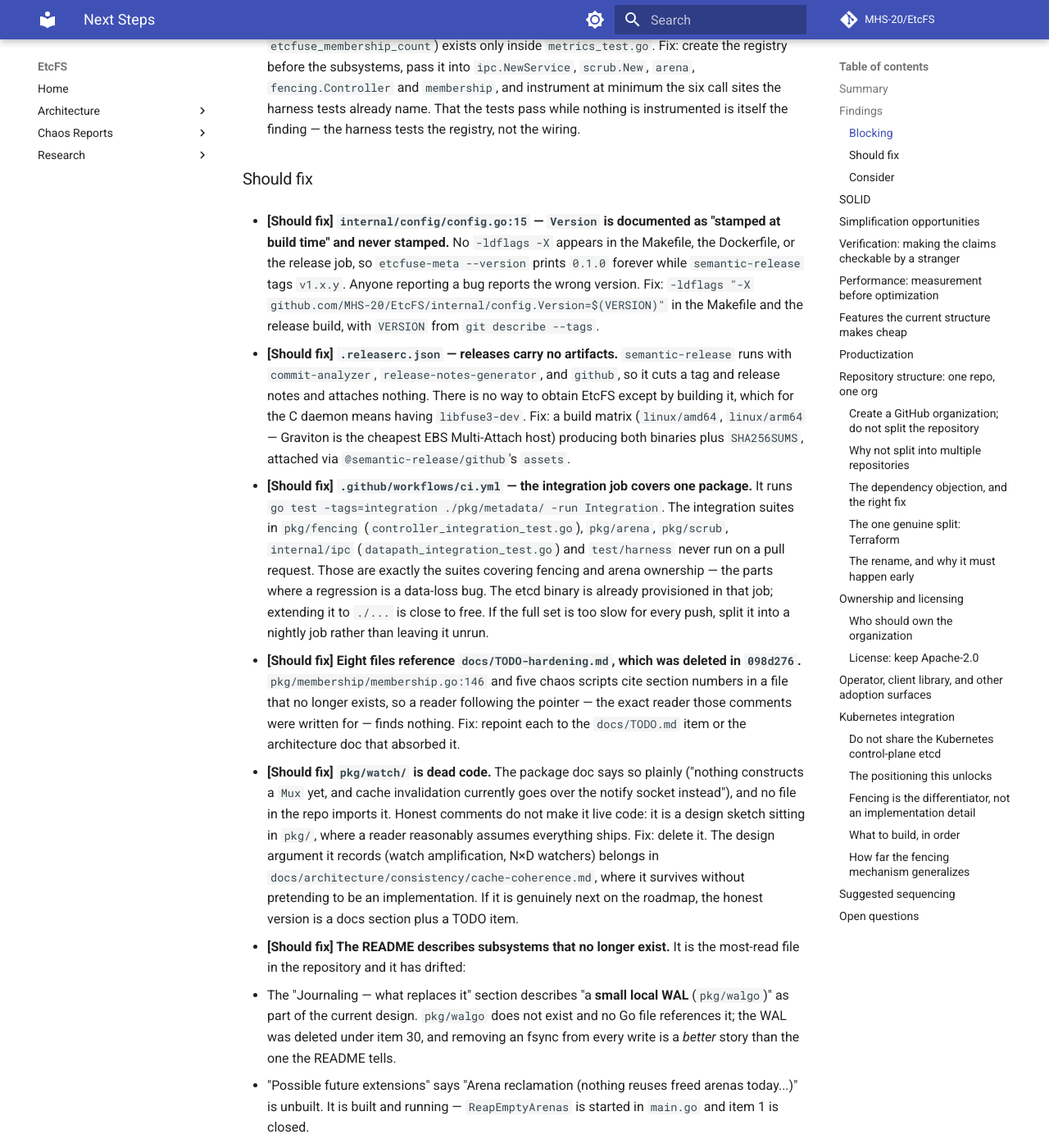
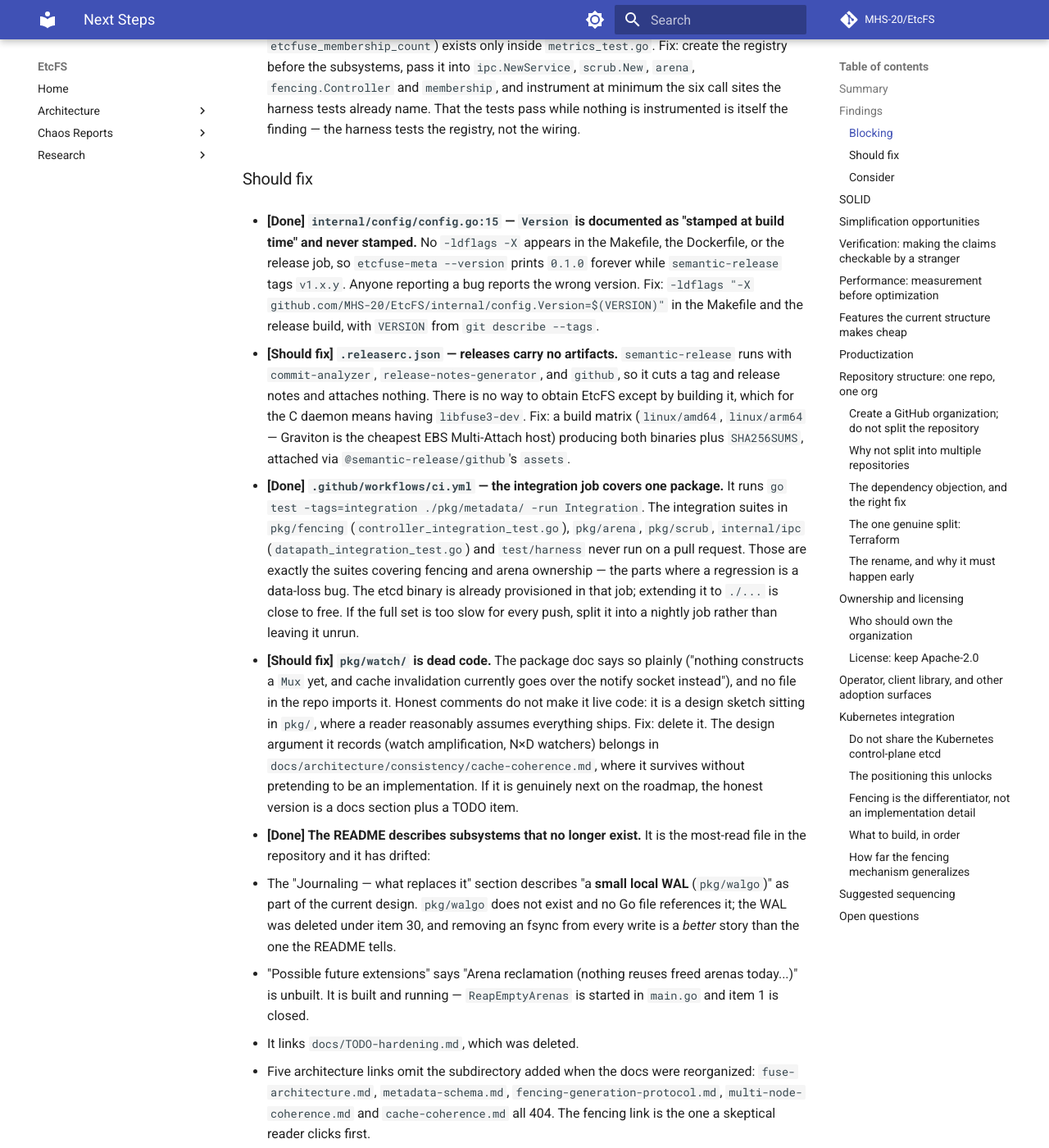
Before and after one commit to MHS-20/EtcFS, an MkDocs documentation site: the page built from docs/NEXT_STEPS.md, in a window 1280 px wide and 1400 px high, scrolled down 1136 px. Shown: the whole window at 82% size. Built offline with MkDocs 1.6.1 and Material for MkDocs 9.7.7, drawn with Linux system fonts in a browser that asks for light colours; comment, search, counter and statistics services are not loaded; some of the changed text lies outside the part shown.

Commit message:
build(ci): stamped the version at build time and ran the full integration suite with coverage

```diff
--- a/docs/NEXT_STEPS.md
+++ b/docs/NEXT_STEPS.md
@@ -55,7 +55,7 @@ Ordered by severity.
 
 ### Should fix
 
-- **[Should fix] `internal/config/config.go:15` — `Version` is documented as
+- **[Done] `internal/config/config.go:15` — `Version` is documented as
   "stamped at build time" and never stamped.** No `-ldflags -X` appears in the
   Makefile, the Dockerfile, or the release job, so `etcfuse-meta --version`
   prints `0.1.0` forever while `semantic-release` tags `v1.x.y`. Anyone
@@ -72,7 +72,7 @@ Ordered by severity.
   host) producing both binaries plus `SHA256SUMS`, attached via
   `@semantic-release/github`'s `assets`.
 
-- **[Should fix] `.github/workflows/ci.yml` — the integration job covers one
+- **[Done] `.github/workflows/ci.yml` — the integration job covers one
   package.** It runs `go test -tags=integration ./pkg/metadata/ -run
   Integration`. The integration suites in `pkg/fencing`
   (`controller_integration_test.go`), `pkg/arena`, `pkg/scrub`, `internal/ipc`
@@ -82,13 +82,6 @@ Ordered by severity.
   provisioned in that job; extending it to `./...` is close to free. If the
   full set is too slow for every push, split it into a nightly job rather than
   leaving it unrun.
-
-- **[Should fix] Eight files reference `docs/TODO-hardening.md`, which was
-  deleted in `098d276`.** `pkg/membership/membership.go:146` and five chaos
-  scripts cite section numbers in a file that no longer exists, so a reader
-  following the pointer — the exact reader those comments were written for —
-  finds nothing. Fix: repoint each to the `docs/TODO.md` item or the
-  architecture doc that absorbed it.
 
 - **[Should fix] `pkg/watch/` is dead code.** The package doc says so plainly
   ("nothing constructs a `Mux` yet, and cache invalidation currently goes over
@@ -100,7 +93,7 @@ Ordered by severity.
   pretending to be an implementation. If it is genuinely next on the roadmap,
   the honest version is a docs section plus a TODO item.
 
-- **[Should fix] The README describes subsystems that no longer exist.** It is
+- **[Done] The README describes subsystems that no longer exist.** It is
   the most-read file in the repository and it has drifted:
   - The "Journaling — what replaces it" section describes "a **small local
     WAL** (`pkg/walgo`)" as part of the current design. `pkg/walgo` does not
@@ -134,16 +127,16 @@ Ordered by severity.
 
 ### Consider
 
-- **[Consider] `.github/workflows/ci.yml` pins Go 1.22 while `go.mod` requires
+- **[Done] `.github/workflows/ci.yml` pins Go 1.22 while `go.mod` requires
   1.24.0.** CI is green because `GOTOOLCHAIN=auto` silently downloads 1.24 on
   every job, so the pin buys nothing and costs a download; `setup-go`'s module
   cache is also keyed to the wrong toolchain. Fix: `go-version-file: go.mod`.
 
-- **[Consider] `Makefile:12` — `GO_MODULE := github.com/anomalyco/etcfuse` is
+- **[Done] `Makefile:12` — `GO_MODULE := github.com/anomalyco/etcfuse` is
   stale** (the module is `github.com/MHS-20/EtcFS`) and unused. Delete it or
   correct it; a wrong constant is worse than no constant.
 
-- **[Consider] No coverage is measured anywhere.** For a project whose central
+- **[Done] No coverage is measured anywhere.** For a project whose central
   claim is correctness under fault injection, "which branches has nothing ever
   executed" is a question worth being able to answer. `go test
   -coverprofile` in CI and a coverage summary in the release notes is a small
@@ -206,7 +199,7 @@ reservation, no-op) is a genuine case of DIP done right, and item 32's decision
   the cache-coherence doc.
 - Replace `pkg/metrics`'s registry with `prometheus/client_golang` at the same
   time the call sites are instrumented — fewer lines, plus histograms.
-- Replace `Makefile`'s stale `GO_MODULE` with nothing.
+- Replace `Makefile`'s stale `GO_MODULE` with nothing. *(Done.)*
 - `scripts/infra/*.sh` reimplements VPC, security group, IAM and instance
   provisioning in bash. It works and it is well-tested, so this is not urgent —
   but a Terraform module is the version a user can adopt without reading, and
```
Also changed, not shown: 3 other files.
